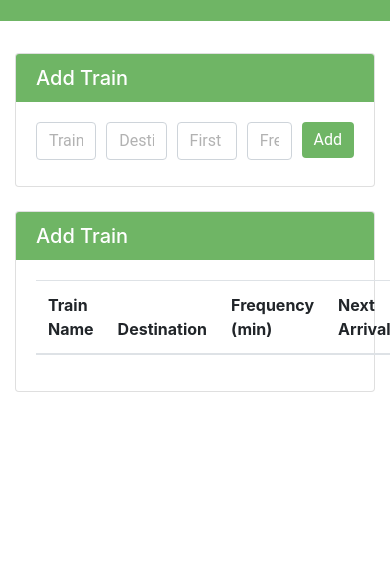
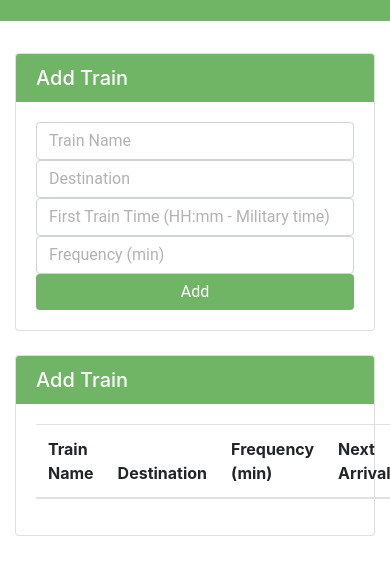
Before and after one commit to v-tank/Train-Scheduler, a plain HTML site: page index.html in a window 390 px wide. Shown: the part 183-758 px from the top of the page. Drawn offline with nearby package versions, Linux system fonts and the light colour scheme; no server answers.

Commit message:
added responsive design

```diff
--- a/index.html
+++ b/index.html
@@ -30,20 +30,20 @@
 	  <div class="card-body">
 	    <form>
 			  <div class="form-row">
-			    <div class="col">
+			    <div class="col-lg-2 col-md-6 col-sm-12">
 			      <input type="text" class="form-control" id="train-name-input" placeholder="Train Name">
 			    </div>
-			    <div class="col">
+			    <div class="col-lg-2 col-md-6 col-sm-12">
 			      <input type="text" class="form-control" id="destination-input" placeholder="Destination">
 			    </div>
-			    <div class="col">
+			    <div class="col-lg-4 col-md-6 col-sm-12">
 			      <input type="text" class="form-control" id="first-train-input" placeholder="First Train Time (HH:mm - Military time)">
 			    </div>
-			    <div class="col-2">
+			    <div class="col-lg-2 col-md-6 col-sm-12">
 			      <input type="text" class="form-control" id="frequency-input" placeholder="Frequency (min)">
 			    </div>
-			    <div class="col-auto">
-			      <button id="addTrainButton" type="submit" class="btn mb-2 customColors">Add</button>
+			    <div class="col-lg-2">
+			      <button id="addTrainButton" style="width: 100%;" type="submit" class="btn customColors">Add</button>
 			    </div>
 			  </div>
 			</form>
```
